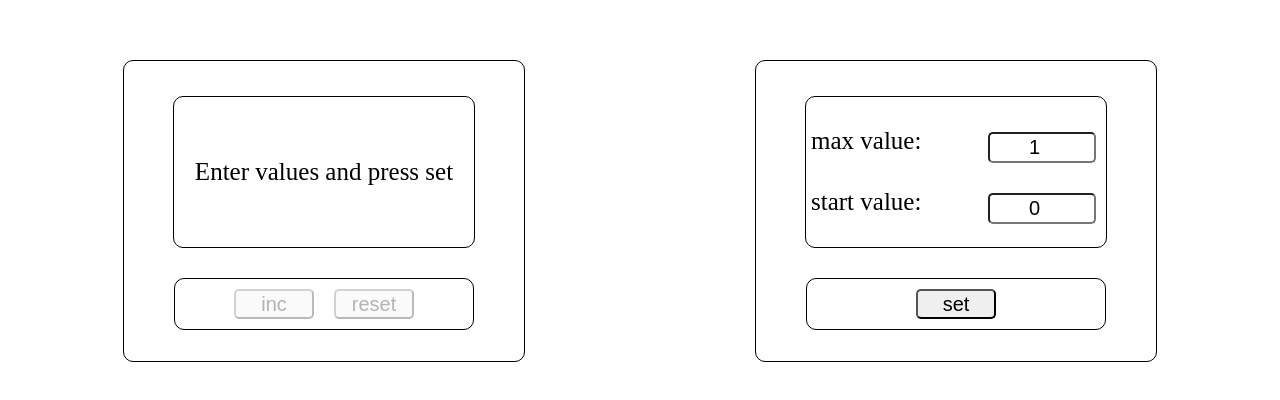
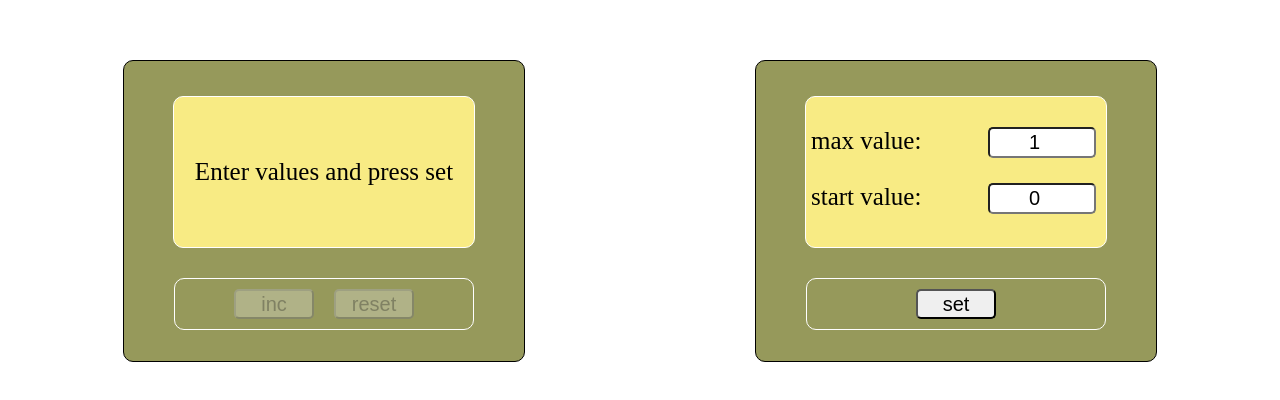
Before and after one commit to kwin64/Counter, a React (Create React App) app: page / in a window 1280 px wide. Shown: the part 148-548 px from the top of the page. Built offline with nearby package versions, Linux system fonts and the light colour scheme.

Commit message:
refactoring

```diff
--- a/src/App.tsx
+++ b/src/App.tsx
@@ -3,15 +3,16 @@ import Counter from './components/Counters/Counter/Counter';
 import SettingCounter from "./components/Counters/SettingCounter/SettingCounter";
 import s from './App.module.css';
 
-export type HelpMessageType = 'Incorrect value' | 'Enter values and press set'
+export type HelpMessageType = 0 | 'Incorrect value' | 'Enter values and press set'
 
 const App = () => {
 
     const [counterValue, setCounterValue] = useState<number>(0)
     const [maxValue, setMaxValue] = useState<number>(1)
     const [startValue, setStartValue] = useState<number>(0)
-    const [helpMessage, setHelpMessage] = useState<HelpMessageType>('Enter values and press set')
-    const [disableSettingsBtn, setDisableSettingsBtn] = useState<boolean>(true)
+    const [helpMessage, setHelpMessage] = useState<HelpMessageType>(0)
+    const [disableButtonInc, setDisableButtonInc] = useState<boolean>(true)
+    const [disableButtonReset, setDisableButtonReset] = useState<boolean>(true)
 
     useEffect(() => {
         const valueAsString = localStorage.getItem('counterValue')
@@ -21,38 +22,40 @@ const App = () => {
         }
     }, [])
     useEffect(() => {
-        localStorage.setItem('counterValue', JSON.stringify(counterValue))
-    },[counterValue])
+        localStorage.setItem('counterMaxValue', JSON.stringify(maxValue))
+        localStorage.setItem('counterStartValue', JSON.stringify(startValue))
+    },[maxValue, startValue])
 
     const addNumberCount = () => {
-        debugger
         if (counterValue + 1 <= maxValue) {
             setCounterValue(counterValue + 1)
-
+            if (counterValue + 1 === maxValue) {
+                setDisableButtonReset(false)
+            }
         }
     }
     const addNewValueCounter = (startValue: number, maxValue: number) => {
-        debugger
         setCounterValue(startValue)
         setMaxValue(maxValue)
         setStartValue(startValue)
-        setDisableSettingsBtn(false)
-        setHelpMessage('Enter values and press set')
+        setDisableButtonInc(false)
+        setHelpMessage(0)
     }
     const resetCounter = () => {
         setCounterValue(startValue)
+        setDisableButtonReset(true)
     }
-
 
     return (
         <div className={s.container}>
             <Counter addNumberCount={addNumberCount}
+                     resetCounter={resetCounter}
                      counterValue={counterValue}
-                     resetCounter={resetCounter}
                      maxValue={maxValue}
                      startValue={startValue}
                      helpMessage={helpMessage}
-                     disableSettingsBtn={disableSettingsBtn}
+                     disableButtonInc={disableButtonInc}
+                     disableButtonReset={disableButtonReset}
             />
             <SettingCounter addNewValueCounter={addNewValueCounter}
                             maxValue={maxValue}
--- a/src/components/Counters/Counter/Buttons/ButtonInc.tsx
+++ b/src/components/Counters/Counter/Buttons/ButtonInc.tsx
@@ -1,29 +1,26 @@
-import React, {useEffect, useState} from 'react';
+import React from 'react';
 import s from './Buttons.module.css';
-import {HelpMessageType} from "../../../../App";
 
 type PropsType = {
-    helpMessage: HelpMessageType
     maxValue: number
     addNumberCount: () => void
     counterValue: number
-    disabled:boolean
+    disableButtonInc: boolean
 }
 
 const ButtonInc: React.FC<PropsType> = (
     {
         addNumberCount,
         maxValue,
-        helpMessage,
         counterValue,
-        disabled
+        disableButtonInc
     }
 ) => {
 
     return (
         <button className={s.button}
                 onClick={addNumberCount}
-                disabled={disabled}
+                disabled={disableButtonInc || counterValue === maxValue}
         >inc</button>
     );
 }
--- a/src/components/Counters/Counter/Buttons/ButtonReset.tsx
+++ b/src/components/Counters/Counter/Buttons/ButtonReset.tsx
@@ -1,26 +1,24 @@
-import React, {useEffect, useState} from 'react';
+import React from 'react';
 import s from './Buttons.module.css';
-import {HelpMessageType} from "../../../../App";
 
 type PropsType = {
+    resetCounter: () => void
+    disableButtonReset: boolean
     counterValue: number
     maxValue: number
-    resetCounter: () => void
-    helpMessage: HelpMessageType
-    disabled:boolean
 }
 
 const ButtonReset: React.FC<PropsType> = (
     {
         resetCounter,
-        disabled
+        disableButtonReset
     }
 ) => {
 
     return (
         <button className={s.button}
                 onClick={resetCounter}
-                disabled={disabled}
+                disabled={disableButtonReset}
         >reset</button>
     );
 }
--- a/src/components/Counters/Counter/Counter.module.css
+++ b/src/components/Counters/Counter/Counter.module.css
@@ -4,11 +4,12 @@
     width: 400px;
     height: 300px;
     margin: 200px auto auto auto;
+    background-color: #96995b;
 }
 .keyboards {
     display: flex;
     justify-content: center;
-    border: 1px solid #000000;
+    border: 1px solid white;
     border-radius: 10px;
     margin: 30px 50px auto 50px;
     padding: 10px;
--- a/src/components/Counters/Counter/Counter.tsx
+++ b/src/components/Counters/Counter/Counter.tsx
@@ -1,10 +1,9 @@
-import React, {useEffect, useState} from 'react';
+import React from 'react';
 import s from './Counter.module.css';
 import ButtonInc from "./Buttons/ButtonInc";
 import OutputResult from "./OutputResult/OutputResult";
 import ButtonReset from "./Buttons/ButtonReset";
 import {HelpMessageType} from "../../../App";
-import SettingCounter from "../SettingCounter/SettingCounter";
 
 type PropsType = {
     addNumberCount: () => void
@@ -13,7 +12,8 @@ type PropsType = {
     maxValue: number
     startValue: number
     helpMessage: HelpMessageType
-    disableSettingsBtn:boolean
+    disableButtonInc: boolean
+    disableButtonReset: boolean
 }
 
 const Counter: React.FC<PropsType> = (
@@ -24,7 +24,8 @@ const Counter: React.FC<PropsType> = (
         maxValue,
         startValue,
         helpMessage,
-        disableSettingsBtn
+        disableButtonInc,
+        disableButtonReset
     }
 ) => {
 
@@ -34,18 +35,14 @@ const Counter: React.FC<PropsType> = (
                           maxValue={maxValue}
                           helpMessage={helpMessage}/>
             <div className={s.keyboards}>
-                <ButtonInc helpMessage={helpMessage}
+                <ButtonInc counterValue={counterValue}
+                           maxValue={maxValue}
                            addNumberCount={addNumberCount}
-                           maxValue={maxValue}
-                           counterValue={counterValue}
-                           disabled={disableSettingsBtn}
-                />
-                <ButtonReset maxValue={maxValue}
-                             helpMessage={helpMessage}
+                           disableButtonInc={disableButtonInc}/>
+                <ButtonReset counterValue={startValue}
+                             maxValue={maxValue}
                              resetCounter={resetCounter}
-                             counterValue={startValue}
-                             disabled={disableSettingsBtn}
-                             />
+                             disableButtonReset={disableButtonReset}/>
             </div>
         </div>
     );
--- a/src/components/Counters/Counter/OutputResult/OutputResult.module.css
+++ b/src/components/Counters/Counter/OutputResult/OutputResult.module.css
@@ -6,8 +6,9 @@
     width: 300px;
     height: 150px;
     margin: 35px auto auto;
-    border: 1px solid #000000;
+    border: 1px solid white;
     border-radius: 10px;
+    background-color: #f8eb84;
 }
 .finalResult {
     color: #ff3700;
--- a/src/components/Counters/Counter/OutputResult/OutputResult.tsx
+++ b/src/components/Counters/Counter/OutputResult/OutputResult.tsx
@@ -19,7 +19,8 @@ const OutputResult: React.FC<PropsType> = (
     return (
         <div className={s.result}>
             <span className={counterValue === maxValue ? s.finalResult : ''}>
-                {helpMessage ? helpMessage : counterValue}</span>
+                {helpMessage ? helpMessage : counterValue}
+            </span>
         </div>
     );
 }
--- a/src/components/Counters/SettingCounter/SettingCounter.module.css
+++ b/src/components/Counters/SettingCounter/SettingCounter.module.css
@@ -4,11 +4,12 @@
     width: 400px;
     height: 300px;
     margin: 200px auto auto auto;
+    background-color: #96995b;
 }
 .keyboards {
     display: flex;
     justify-content: center;
-    border: 1px solid #000000;
+    border: 1px solid white;
     border-radius: 10px;
     margin: 30px 50px auto 50px;
     padding: 10px;
--- a/src/components/Counters/SettingCounter/SettingCounter.tsx
+++ b/src/components/Counters/SettingCounter/SettingCounter.tsx
@@ -18,8 +18,7 @@ const SettingCounter: React.FC<PropsType> = (
         startValue,
         maxValue,
         setHelpMessage,
-        helpMessage
-    }
+        helpMessage}
 ) => {
 
     const [start, setStart] = useState<number>(startValue)
--- a/src/components/Counters/SettingCounter/SettingCounterValues/SettingCounterValues.module.css
+++ b/src/components/Counters/SettingCounter/SettingCounterValues/SettingCounterValues.module.css
@@ -6,8 +6,9 @@
     width: 300px;
     height: 150px;
     margin: 35px auto auto;
-    border: 1px solid #000000;
+    border: 1px solid white;
     border-radius: 10px;
+    background-color: #f8eb84;
 }
 
 .inputValuesMax {
@@ -16,7 +17,7 @@
     height: 25px;
     text-align:center;
     font-size: 20px;
-    margin: 5px;
+    margin: 0 5px 5px 5px;
 }
 
 .inputValuesStart {
@@ -25,7 +26,7 @@
     height: 25px;
     text-align:center;
     font-size: 20px;
-    margin: 5px;
+    margin: 0 5px 5px 5px;
 }
 
 .containerInputValuesMax {
```
